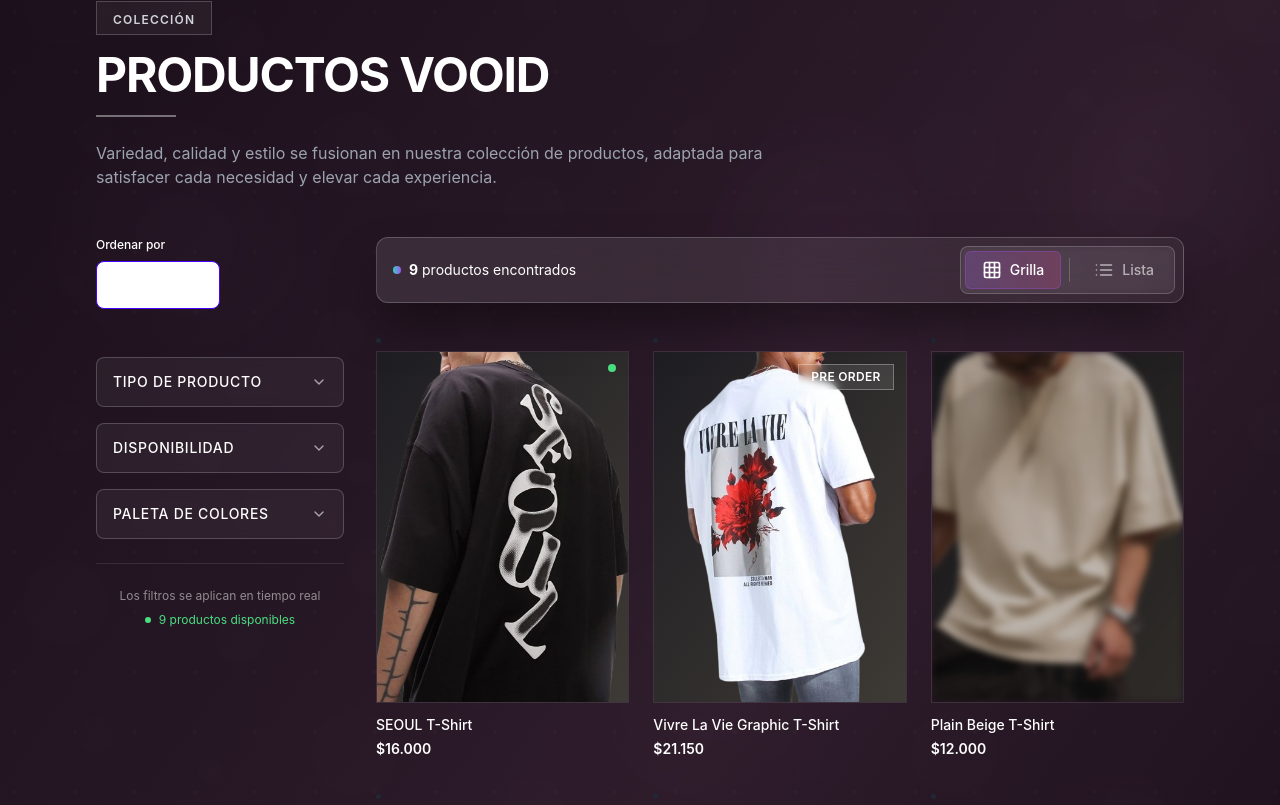
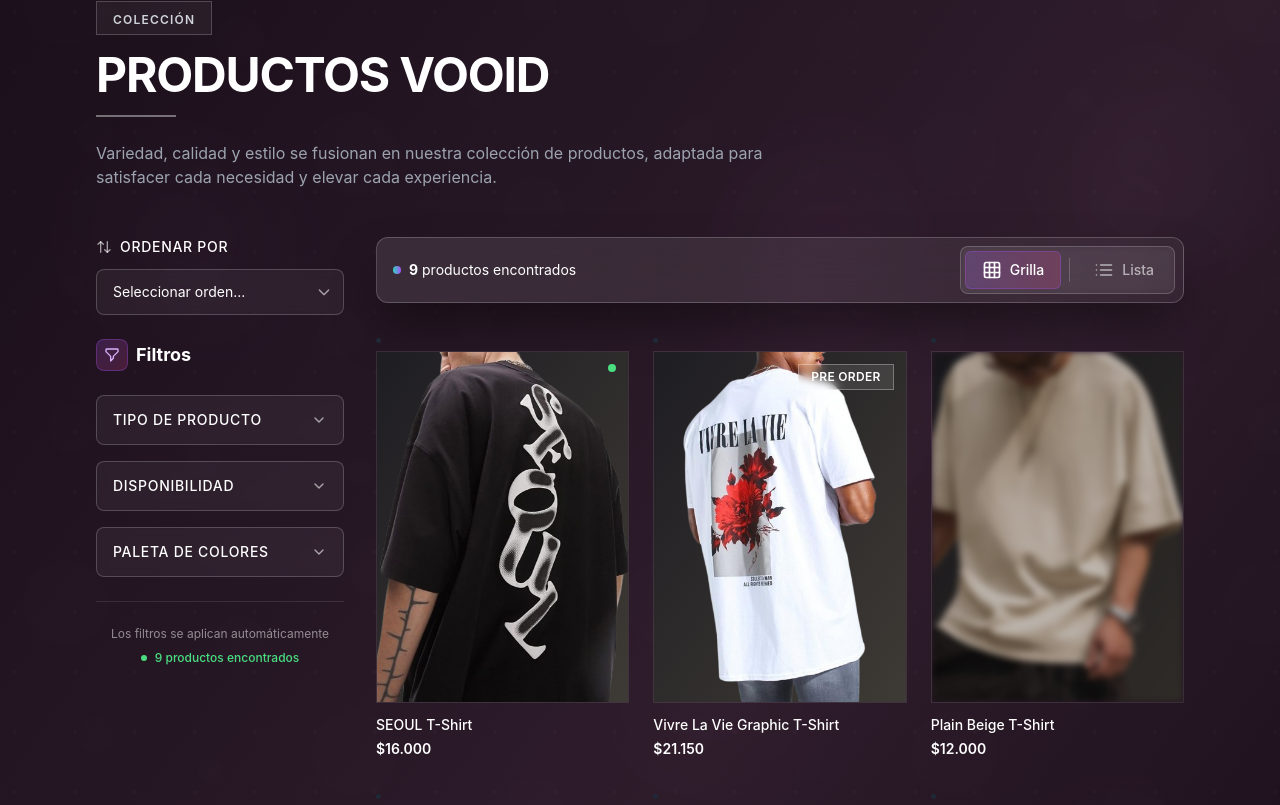
Before and after one commit to PabloFabbian/Vooid-Indumentaria, a React (Vite) app: page / in a window 1280 px wide. Shown: the part 1991-2796 px from the top of the page. Built offline with nearby package versions, Linux system fonts and the light colour scheme.

Commit message:
fix filters and sticky shop bar

```diff
--- a/src/components/home/Testimonials.jsx
+++ b/src/components/home/Testimonials.jsx
@@ -120,7 +120,7 @@ const TestimonialCard = ({ testimonial }) => {
 const Testimonials = () => {
     return (
         <div className="bg-gradient-to-b from-[#93959c] to-[#050404] py-8">
-            <div className="flex md:gap-5 2xl:gap-10 justify-center md:scale-90 2xl:scale-100">
+            <div className="flex md:gap-5 2xl:gap-10 justify-center md:scale-[0.92] 2xl:scale-100">
                 {testimonials.map((testimonial, index) => (
                     <TestimonialCard key={index} testimonial={testimonial} />
                 ))}
--- a/src/components/shop/Filters/FilterOption.jsx
+++ b/src/components/shop/Filters/FilterOption.jsx
@@ -1,8 +1,7 @@
-import { useEffect } from "react";
 import { motion } from "framer-motion";
 import { ChevronDown, ChevronUp, X, Check } from "lucide-react";
 
-const FilterOption = ({ label, options, onChange, isOpen, onToggle, onClose }) => {
+const FilterOption = ({ label, options, onChange, isOpen, onToggle }) => {
     const selectedCount = options.filter(opt => opt.selected).length;
 
     const toggleOpen = () => {
@@ -21,27 +20,9 @@ const FilterOption = ({ label, options, onChange, isOpen, onToggle, onClose }) =
         onChange(resetOptions);
     };
 
-    // Cerrar el filtro cuando se hace clic fuera (opcional)
-    useEffect(() => {
-        const handleClickOutside = (event) => {
-            // Si el filtro está abierto y se hace clic fuera, cerrarlo
-            if (isOpen && !event.target.closest('.filter-option-container')) {
-                onClose();
-            }
-        };
-
-        if (isOpen) {
-            document.addEventListener('mousedown', handleClickOutside);
-        }
-
-        return () => {
-            document.removeEventListener('mousedown', handleClickOutside);
-        };
-    }, [isOpen, onClose]);
-
     return (
         <motion.div
-            className="relative w-full filter-option-container"
+            className="relative w-full"
             initial={false}
         >
             {/* Botón principal */}
@@ -101,25 +82,26 @@ const FilterOption = ({ label, options, onChange, isOpen, onToggle, onClose }) =
                         opacity: 1,
                         height: "auto",
                         marginTop: "12px",
-                        pointerEvents: "auto"
+                        display: "block"
                     },
                     closed: {
                         opacity: 0,
                         height: 0,
                         marginTop: "0px",
-                        pointerEvents: "none"
+                        transitionEnd: {
+                            display: "none"
+                        }
                     }
                 }}
                 transition={{ duration: 0.3, ease: "easeOut" }}
-                className={`
-                    absolute top-full left-0 right-0 z-10
+                className="
                     bg-gradient-to-b from-[#2c1b29] to-[#1a1018]
                     backdrop-blur-xl
                     border border-white/20
                     rounded-lg
                     overflow-hidden
                     shadow-2xl
-                `}
+                "
             >
                 {/* Header del panel */}
                 <div className="p-4 border-b border-white/10">
@@ -134,7 +116,7 @@ const FilterOption = ({ label, options, onChange, isOpen, onToggle, onClose }) =
                         </div>
 
                         {selectedCount > 0 && (
-                            <button
+                            <motion.button
                                 onClick={handleReset}
                                 className="
                                     flex items-center gap-1.5
@@ -151,7 +133,7 @@ const FilterOption = ({ label, options, onChange, isOpen, onToggle, onClose }) =
                             >
                                 <X className="w-3 h-3" />
                                 Limpiar
-                            </button>
+                            </motion.button>
                         )}
                     </div>
 
--- a/src/components/shop/Filters/FilterSection.jsx
+++ b/src/components/shop/Filters/FilterSection.jsx
@@ -1,16 +1,13 @@
 import { useState, useEffect } from "react";
-import { motion, AnimatePresence } from "framer-motion";
+import { motion } from "framer-motion";
 import FilterOption from "./FilterOption";
-import { DollarSign, Tag, Palette, Zap, RefreshCw, Grid } from "lucide-react";
+import { RefreshCw } from "lucide-react";
 
 const FilterSection = ({ onFilterChange, filteredProducts = 0, allProducts = [] }) => {
     const [selectedAvailability, setSelectedAvailability] = useState([]);
     const [selectedColors, setSelectedColors] = useState([]);
     const [selectedCategories, setSelectedCategories] = useState([]);
-    const [allSelected, setAllSelected] = useState(false);
-
-    // Nuevo estado para controlar qué filtro está abierto
-    const [openFilter, setOpenFilter] = useState(null); // null, 'categories', 'availability', 'colors'
+    const [openFilter, setOpenFilter] = useState(null);
 
     // Extraer categorías únicas de los productos
     const uniqueCategories = [...new Set(allProducts.map(product => product.category))].filter(Boolean);
@@ -29,87 +26,50 @@ const FilterSection = ({ onFilterChange, filteredProducts = 0, allProducts = []
     }));
 
     // Opciones de categorías
-    const categoryOptions = uniqueCategories.map(category => ({
+    const defaultCategories = ["Remera", "Hoodie", "Short", "Gorro", "Accesorio"];
+    const categoriesToUse = uniqueCategories.length > 0 ? uniqueCategories : defaultCategories;
+
+    const categoryOptions = categoriesToUse.map(category => ({
         label: category,
         value: category,
         selected: selectedCategories.includes(category)
     }));
 
-    // Si no hay categorías en los productos, usar opciones por defecto
-    const defaultCategories = ["Remera", "Hoodie", "Short", "Gorro", "Accesorio"];
-    const categoryOptionsToUse = categoryOptions.length > 0
-        ? categoryOptions
-        : defaultCategories.map(cat => ({
-            label: cat,
-            value: cat,
-            selected: selectedCategories.includes(cat)
-        }));
+    // Aplicar filtros cada vez que cambian las selecciones
+    useEffect(() => {
+        onFilterChange({
+            availability: selectedAvailability,
+            colors: selectedColors,
+            categories: selectedCategories,
+            priceRange: { min: null, max: null }
+        });
+    }, [selectedAvailability, selectedColors, selectedCategories]);
 
-    // Funciones para manejar apertura/cierre de filtros
     const handleFilterToggle = (filterName) => {
-        // Si el mismo filtro se hace clic, lo cerramos
-        if (openFilter === filterName) {
-            setOpenFilter(null);
-        } else {
-            // Si es un filtro diferente, abrimos este y cerramos cualquier otro
-            setOpenFilter(filterName);
-        }
-    };
-
-    const handleFilterClose = () => {
-        setOpenFilter(null);
+        setOpenFilter(openFilter === filterName ? null : filterName);
     };
 
     const handleAvailabilityChange = (options) => {
         const newAvailability = options.filter(opt => opt.selected).map(opt => opt.value);
         setSelectedAvailability(newAvailability);
-        onFilterChange({
-            availability: newAvailability,
-            colors: selectedColors,
-            categories: selectedCategories
-        });
     };
 
     const handleColorChange = (options) => {
         const newColors = options.filter(opt => opt.selected).map(opt => opt.value);
         setSelectedColors(newColors);
-        onFilterChange({
-            availability: selectedAvailability,
-            colors: newColors,
-            categories: selectedCategories
-        });
     };
 
     const handleCategoryChange = (options) => {
         const newCategories = options.filter(opt => opt.selected).map(opt => opt.value);
         setSelectedCategories(newCategories);
-        onFilterChange({
-            availability: selectedAvailability,
-            colors: selectedColors,
-            categories: newCategories
-        });
     };
 
     const handleResetAll = () => {
         setSelectedAvailability([]);
         setSelectedColors([]);
         setSelectedCategories([]);
-        setOpenFilter(null); // También cerramos todos los filtros abiertos
-        onFilterChange({
-            availability: [],
-            colors: [],
-            categories: []
-        });
+        setOpenFilter(null);
     };
-
-    // Calcular si todos los filtros están limpios
-    useEffect(() => {
-        const hasFilters =
-            selectedAvailability.length > 0 ||
-            selectedColors.length > 0 ||
-            selectedCategories.length > 0;
-        setAllSelected(hasFilters);
-    }, [selectedAvailability, selectedColors, selectedCategories]);
 
     const totalSelected = selectedAvailability.length + selectedColors.length + selectedCategories.length;
 
@@ -122,6 +82,14 @@ const FilterSection = ({ onFilterChange, filteredProducts = 0, allProducts = []
         >
             {/* Header del panel de filtros */}
             <div className="flex items-center justify-between">
+                <div className="flex items-center gap-2">
+                    <div className="w-8 h-8 rounded-lg bg-gradient-to-br from-purple-500/20 to-pink-500/20 border border-purple-500/30 flex items-center justify-center">
+                        <svg className="w-4 h-4 text-purple-300" fill="none" stroke="currentColor" viewBox="0 0 24 24">
+                            <path strokeLinecap="round" strokeLinejoin="round" strokeWidth="2" d="M3 4a1 1 0 011-1h16a1 1 0 011 1v2.586a1 1 0 01-.293.707l-6.414 6.414a1 1 0 00-.293.707V17l-4 4v-6.586a1 1 0 00-.293-.707L3.293 7.293A1 1 0 013 6.586V4z" />
+                        </svg>
+                    </div>
+                    <h3 className="text-lg font-bold text-white">Filtros</h3>
+                </div>
 
                 {totalSelected > 0 && (
                     <motion.button
@@ -132,7 +100,7 @@ const FilterSection = ({ onFilterChange, filteredProducts = 0, allProducts = []
                     >
                         <RefreshCw className="w-3.5 h-3.5 text-red-400 group-hover:rotate-180 transition-transform duration-500" />
                         <span className="text-xs text-red-300 font-medium uppercase tracking-wider">
-                            Limpiar Todo
+                            Limpiar
                         </span>
                     </motion.button>
                 )}
@@ -145,14 +113,19 @@ const FilterSection = ({ onFilterChange, filteredProducts = 0, allProducts = []
                     initial={{ opacity: 0, y: -10 }}
                     animate={{ opacity: 1, y: 0 }}
                 >
-                    <div className="flex items-center justify-between">
+                    <div className="space-y-2">
                         <div className="flex items-center gap-2">
                             <div className="w-2 h-2 rounded-full bg-gradient-to-r from-teal-400 to-purple-500 animate-pulse" />
                             <span className="text-sm text-white/80">
                                 <span className="font-bold text-white">{totalSelected}</span> filtro{totalSelected !== 1 ? 's' : ''} activo{totalSelected !== 1 ? 's' : ''}
                             </span>
                         </div>
-                        <div className="flex items-center gap-2">
+                        <div className="flex flex-wrap gap-2">
+                            {selectedCategories.length > 0 && (
+                                <span className="px-2 py-1 rounded text-xs bg-blue-500/20 text-blue-300 border border-blue-500/30">
+                                    {selectedCategories.length} categoría{selectedCategories.length !== 1 ? 's' : ''}
+                                </span>
+                            )}
                             {selectedAvailability.length > 0 && (
                                 <span className="px-2 py-1 rounded text-xs bg-teal-500/20 text-teal-300 border border-teal-500/30">
                                     {selectedAvailability.length} disponibilidad
@@ -163,11 +136,6 @@ const FilterSection = ({ onFilterChange, filteredProducts = 0, allProducts = []
                                     {selectedColors.length} color{selectedColors.length !== 1 ? 'es' : ''}
                                 </span>
                             )}
-                            {selectedCategories.length > 0 && (
-                                <span className="px-2 py-1 rounded text-xs bg-blue-500/20 text-blue-300 border border-blue-500/30">
-                                    {selectedCategories.length} categoría{selectedCategories.length !== 1 ? 's' : ''}
-                                </span>
-                            )}
                         </div>
                     </div>
                 </motion.div>
@@ -175,40 +143,31 @@ const FilterSection = ({ onFilterChange, filteredProducts = 0, allProducts = []
 
             <div className="space-y-4">
                 {/* Filtro de Categorías */}
-                <div className="relative">
                 <FilterOption
                     label="Tipo de Producto"
-                        options={categoryOptionsToUse}
+                    options={categoryOptions}
                     onChange={handleCategoryChange}
                     isOpen={openFilter === 'categories'}
                     onToggle={() => handleFilterToggle('categories')}
-                        onClose={handleFilterClose}
                 />
-                </div>
 
                 {/* Filtro de Disponibilidad */}
-                <div className="relative">
                 <FilterOption
                     label="Disponibilidad"
                     options={availabilityOptions}
                     onChange={handleAvailabilityChange}
                     isOpen={openFilter === 'availability'}
                     onToggle={() => handleFilterToggle('availability')}
-                        onClose={handleFilterClose}
                 />
-                </div>
 
                 {/* Filtro de Colores */}
-                <div className="relative">
                 <FilterOption
                     label="Paleta de Colores"
                     options={colorOptions}
                     onChange={handleColorChange}
                     isOpen={openFilter === 'colors'}
                     onToggle={() => handleFilterToggle('colors')}
-                        onClose={handleFilterClose}
                 />
-                </div>
             </div>
 
             {/* Footer del panel de filtros */}
@@ -218,14 +177,14 @@ const FilterSection = ({ onFilterChange, filteredProducts = 0, allProducts = []
                 animate={{ opacity: 1 }}
                 transition={{ delay: 0.3 }}
             >
-                <div className="text-center">
-                    <p className="text-xs text-white/50 mb-2">
-                        Los filtros se aplican en tiempo real
+                <div className="text-center space-y-2">
+                    <p className="text-xs text-white/50">
+                        Los filtros se aplican automáticamente
                     </p>
                     <div className="flex items-center justify-center gap-2">
                         <div className="w-1.5 h-1.5 rounded-full bg-green-400 animate-pulse" />
-                        <span className="text-xs text-green-400">
-                            {filteredProducts} productos disponibles
+                        <span className="text-xs text-green-400 font-medium">
+                            {filteredProducts} productos encontrados
                         </span>
                     </div>
                 </div>
--- a/src/components/shop/Filters/SortBy.jsx
+++ b/src/components/shop/Filters/SortBy.jsx
@@ -1,4 +1,5 @@
 import React, { useState } from 'react';
+import { ArrowUpDown } from 'lucide-react';
 
 const SortBy = ({ onSortChange }) => {
     const [sortOption, setSortOption] = useState('default');
@@ -10,24 +11,32 @@ const SortBy = ({ onSortChange }) => {
     };
 
     return (
-        <div className="mb-4">
-            <label htmlFor="SortBy" className="mb-2 block text-xs font-medium text-white">
+        <div className="space-y-3">
+            <label htmlFor="SortBy" className="flex items-center gap-2 text-sm font-medium text-white uppercase tracking-wider">
+                <ArrowUpDown className="w-4 h-4 text-white/60" />
                 Ordenar por
             </label>
+            <div className="relative">
                 <select
                     id="SortBy"
                     value={sortOption}
                     onChange={handleChange}
-                className="select select-primary w-1/2 max-w-xs"
+                    className="w-full px-4 py-3 bg-white/5 backdrop-blur-sm border border-white/20 text-white text-sm focus:outline-none focus:border-white/40 transition-all appearance-none rounded-lg cursor-pointer hover:bg-white/10"
                 >
-                <option value="default" disabled>
-                Ordenar...
+                    <option value="default" disabled className="bg-[#2c1b29] text-white">
+                        Seleccionar orden...
                     </option>
-                <option value="nameAsc">Nombre, ASC</option>
-                <option value="nameDesc">Nombre, DESC</option>
-                <option value="priceAsc">Precio, ASC</option>
-                <option value="priceDesc">Precio, DESC</option>
+                    <option value="nameAsc" className="bg-[#2c1b29] text-white">Nombre (A-Z)</option>
+                    <option value="nameDesc" className="bg-[#2c1b29] text-white">Nombre (Z-A)</option>
+                    <option value="priceAsc" className="bg-[#2c1b29] text-white">Precio (Menor a Mayor)</option>
+                    <option value="priceDesc" className="bg-[#2c1b29] text-white">Precio (Mayor a Menor)</option>
                 </select>
+                <div className="absolute right-3 top-1/2 transform -translate-y-1/2 pointer-events-none">
+                    <svg className="w-4 h-4 text-white/60" fill="none" stroke="currentColor" viewBox="0 0 24 24">
+                        <path strokeLinecap="round" strokeLinejoin="round" strokeWidth="2" d="M19 9l-7 7-7-7" />
+                    </svg>
+                </div>
+            </div>
         </div>
     );
 };
--- a/src/components/shop/VooidShop.jsx
+++ b/src/components/shop/VooidShop.jsx
@@ -217,7 +217,7 @@ const VooidShop = () => {
             <div className="lg:col-span-3">
               {/* Barra superior sólida solo con controles de vista */}
               <motion.div
-                className="sticky top-4 z-20 mb-6"
+                className="mb-6"
                 initial={{ opacity: 0, y: -20 }}
                 animate={{ opacity: 1, y: 0 }}
                 transition={{ duration: 0.5 }}
```
Lines whose indentation alone changed are shown as unchanged.
